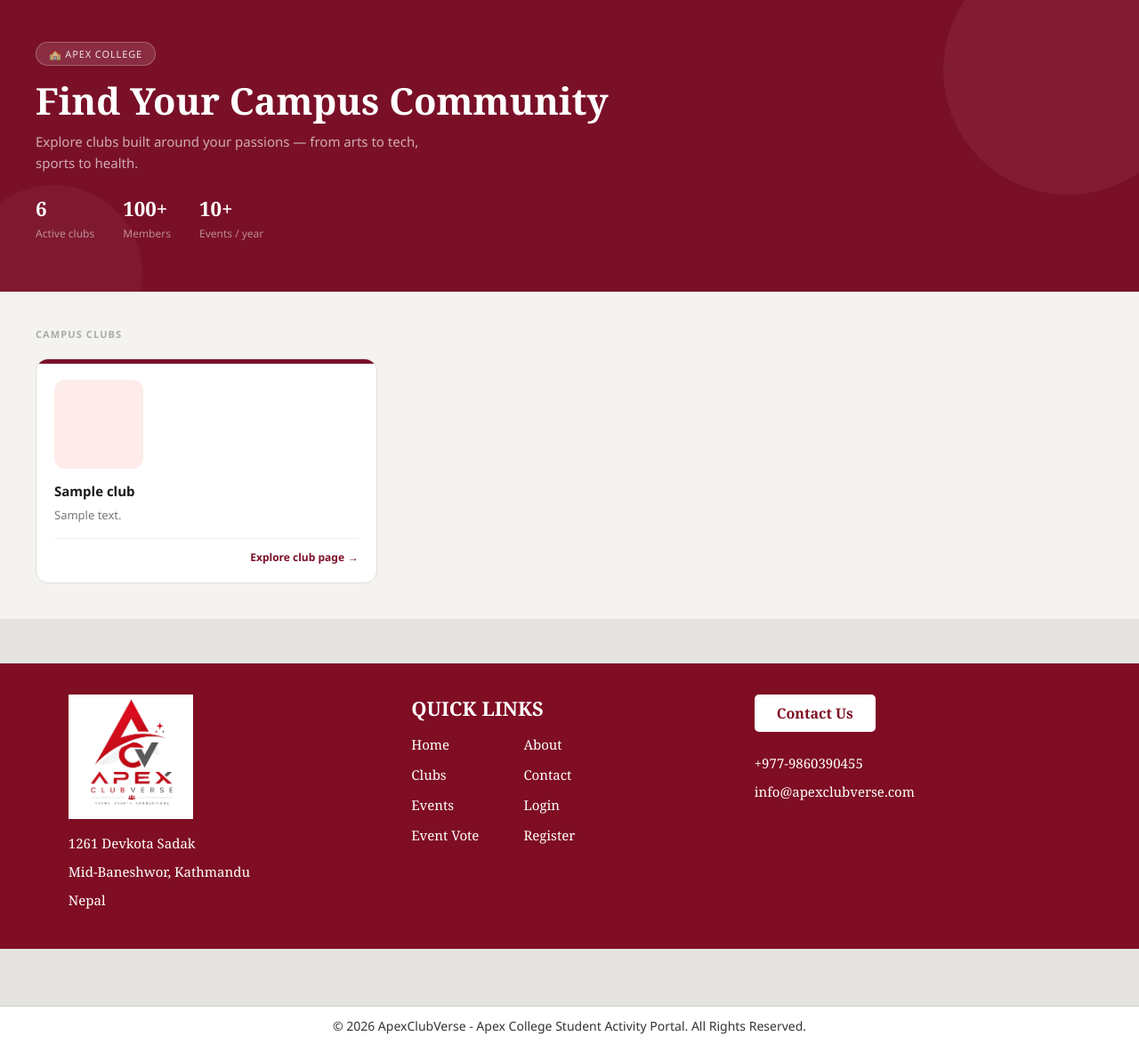
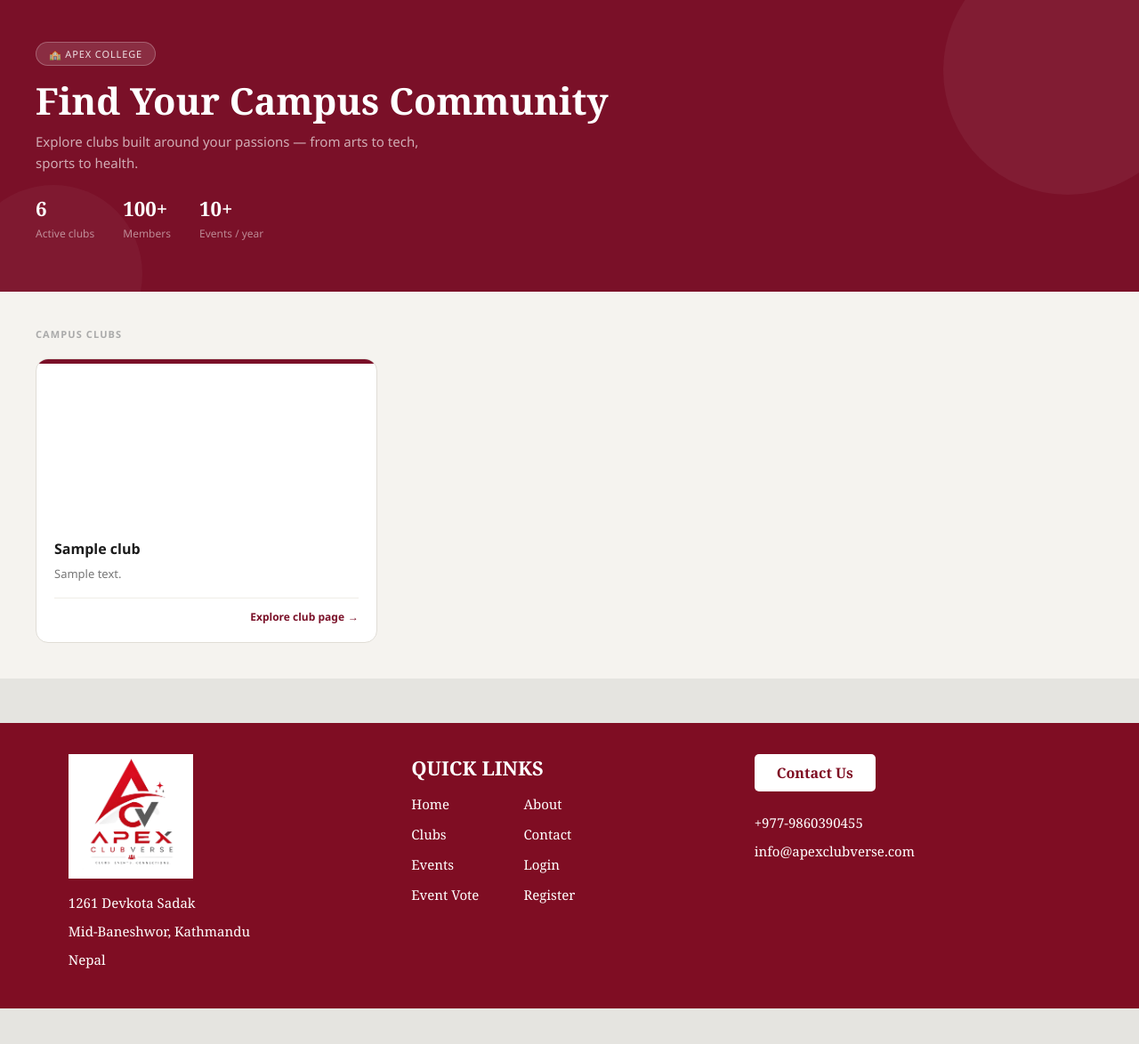
Before and after one commit to Siwani-8/ApexClubVerse, a PHP site: page /clubs.php in a window 1280 px wide. Shown: the part 125-1299 px from the top of the page at 89% size. Run offline with PHP 8.4, Linux system fonts and the light colour scheme; tables that the repository leaves empty or names only in its code hold one stand-in row (values such as "Sample post").

Commit message:
updated club logos

```diff
--- a/clubs.php
+++ b/clubs.php
@@ -112,7 +112,7 @@ $result = mysqli_query($conn, "SELECT * FROM clubs");
         font-family: 'Segoe UI', sans-serif;
     }
 
-    /* ── Card grid (Updated to 3 columns) ── */
+    /* ── Card grid (3 columns) ── */
     .club-grid {
         display: grid;
         grid-template-columns: repeat(3, 1fr);
@@ -128,7 +128,8 @@ $result = mysqli_query($conn, "SELECT * FROM clubs");
         cursor: pointer;
         transition: transform 0.18s, box-shadow 0.18s;
         text-decoration: none;
-        display: block;
+        display: flex;
+        flex-direction: column;
     }
 
     .club-card:hover {
@@ -149,14 +150,6 @@ $result = mysqli_query($conn, "SELECT * FROM clubs");
     .club-card:nth-child(6n+5) .club-card-accent { background: #c75000; }
     .club-card:nth-child(6n+6) .club-card-accent { background: #0f6e56; }
 
-    /* Icon badge colours match accent */
-    .club-card:nth-child(6n+1) .club-card-icon { background: #fdecea; color: #7a1028; }
-    .club-card:nth-child(6n+2) .club-card-icon { background: #e8f0fb; color: #1a5f9a; }
-    .club-card:nth-child(6n+3) .club-card-icon { background: #e8f6ee; color: #1a7a4a; }
-    .club-card:nth-child(6n+4) .club-card-icon { background: #f3edfb; color: #6d3a9c; }
-    .club-card:nth-child(6n+5) .club-card-icon { background: #fef0e8; color: #c75000; }
-    .club-card:nth-child(6n+6) .club-card-icon { background: #e5f4f0; color: #0f6e56; }
-
     /* explore link colour matches accent */
     .club-card:nth-child(6n+1) .explore-link { color: #7a1028; }
     .club-card:nth-child(6n+2) .explore-link { color: #1a5f9a; }
@@ -167,30 +160,36 @@ $result = mysqli_query($conn, "SELECT * FROM clubs");
 
     .club-card-body {
         padding: 1.1rem 1.25rem 1.25rem;
+        display: flex;
+        flex-direction: column;
+        flex-grow: 1;
     }
 
+    /* ── Updated Rectangular Logo Container ── */
     .club-card-icon {
-        width: 100px;
-        height: 100px;
-        border-radius: 12px;
-        overflow: hidden;
+        width: 100%;
+        height: 160px;               /* Enlarged rectangular banner container */
+        background: transparent;     /* Removed solid square background */
+        border-radius: 0;
         display: flex;
         align-items: center;
         justify-content: center;
-        margin-bottom: 15px;
+        margin-bottom: 1.25rem;
+        padding: 10px;
     }
 
     .club-card-icon img {
-        max-width: 85px;
-        max-height: 85px;
-        width: auto;
-        height: auto;
-        object-fit: contain;
-        display: block;
+        max-width: 90% !important;   /* Allows logo to expand horizontally */
+        max-height: 140px !important;/* Scales logo up significantly */
+        width: auto !important;
+        height: auto !important;
+        object-fit: contain !important;
+        display: block !important;
+        margin: 0 auto !important;
     }
 
     .club-card h3 {
-        font-size: 15px;
+        font-size: 16px;
         font-weight: 600;
         color: #1a1a1a;
         margin-bottom: 0.4rem;
@@ -204,6 +203,7 @@ $result = mysqli_query($conn, "SELECT * FROM clubs");
         font-size: 13px;
         line-height: 1.6;
         margin-bottom: 1rem;
+        flex-grow: 1;
     }
 
     .club-card-footer {
@@ -212,7 +212,7 @@ $result = mysqli_query($conn, "SELECT * FROM clubs");
         justify-content: flex-end;
         border-top: 0.5px solid #f0ede7;
         padding-top: 0.75rem;
-        margin-top: 0.25rem;
+        margin-top: auto;
     }
 
     .explore-link {
@@ -240,6 +240,8 @@ $result = mysqli_query($conn, "SELECT * FROM clubs");
         .clubs-hero h1 { font-size: 1.9rem; }
         .clubs-stats { gap: 1.2rem; }
         .club-grid { grid-template-columns: 1fr; }
+        .club-card-icon { height: 130px; }
+        .club-card-icon img { max-height: 110px !important; }
     }
 </style>
 
@@ -277,27 +279,27 @@ $result = mysqli_query($conn, "SELECT * FROM clubs");
                     <div class="club-card-body">
                         <div class="club-card-icon">
                             <?php if($row['name'] == 'Apex Performing Arts Club'): ?>
-                                <img src="images/apac.png" style="width:100%;height:100%;object-fit:contain;">
+                                <img src="images/apac.png" alt="Apex Performing Arts Club">
                             <?php endif; ?>
 
                             <?php if($row['name'] == 'Apex Sports and Leadership Club'): ?>
-                                <img src="images/sports.png" style="width:100%;height:100%;object-fit:contain;">
+                                <img src="images/sports.png" alt="Apex Sports and Leadership Club">
                             <?php endif; ?>
 
                             <?php if($row['name'] == 'Apex Travel and Tourism Club'): ?>
-                                <img src="images/travel.png" style="width:100%;height:100%;object-fit:contain;">
+                                <img src="images/travel.png" alt="Apex Travel and Tourism Club">
                             <?php endif; ?>
 
                             <?php if($row['name'] == 'Apex Media and Marketing Club'): ?>
-                                <img src="images/media.png" style="width:100%;height:100%;object-fit:contain;">
+                                <img src="images/media.png" alt="Apex Media and Marketing Club">
                             <?php endif; ?>
 
                             <?php if($row['name'] == 'Apex IT Club'): ?>
-                                <img src="images/it.png" style="width:100%;height:100%;object-fit:contain;">
+                                <img src="images/it.png" alt="Apex IT Club">
                             <?php endif; ?>
 
                             <?php if($row['name'] == 'Apex Health Education and Awareness Team (HEAT)'): ?>
-                                <img src="images/heat.png" style="width:100%;height:100%;object-fit:contain;">
+                                <img src="images/heat.png" alt="Apex Health Education and Awareness Team (HEAT)">
                             <?php endif; ?>
                         </div>
 
```
Also changed, not shown: images/apac.png, images/heat.png, images/it.png, images/media.png, images/sports.png, images/travel.png.
